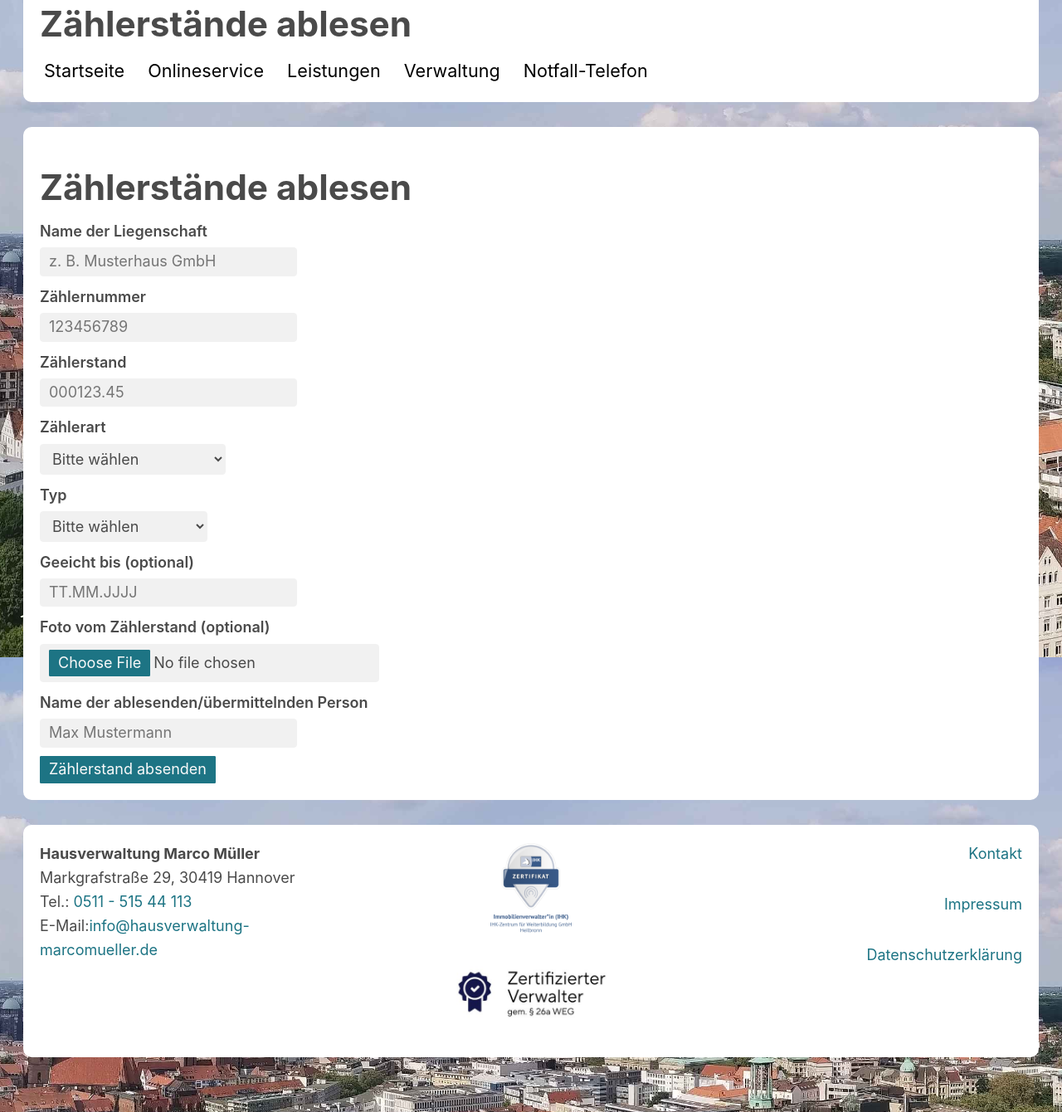
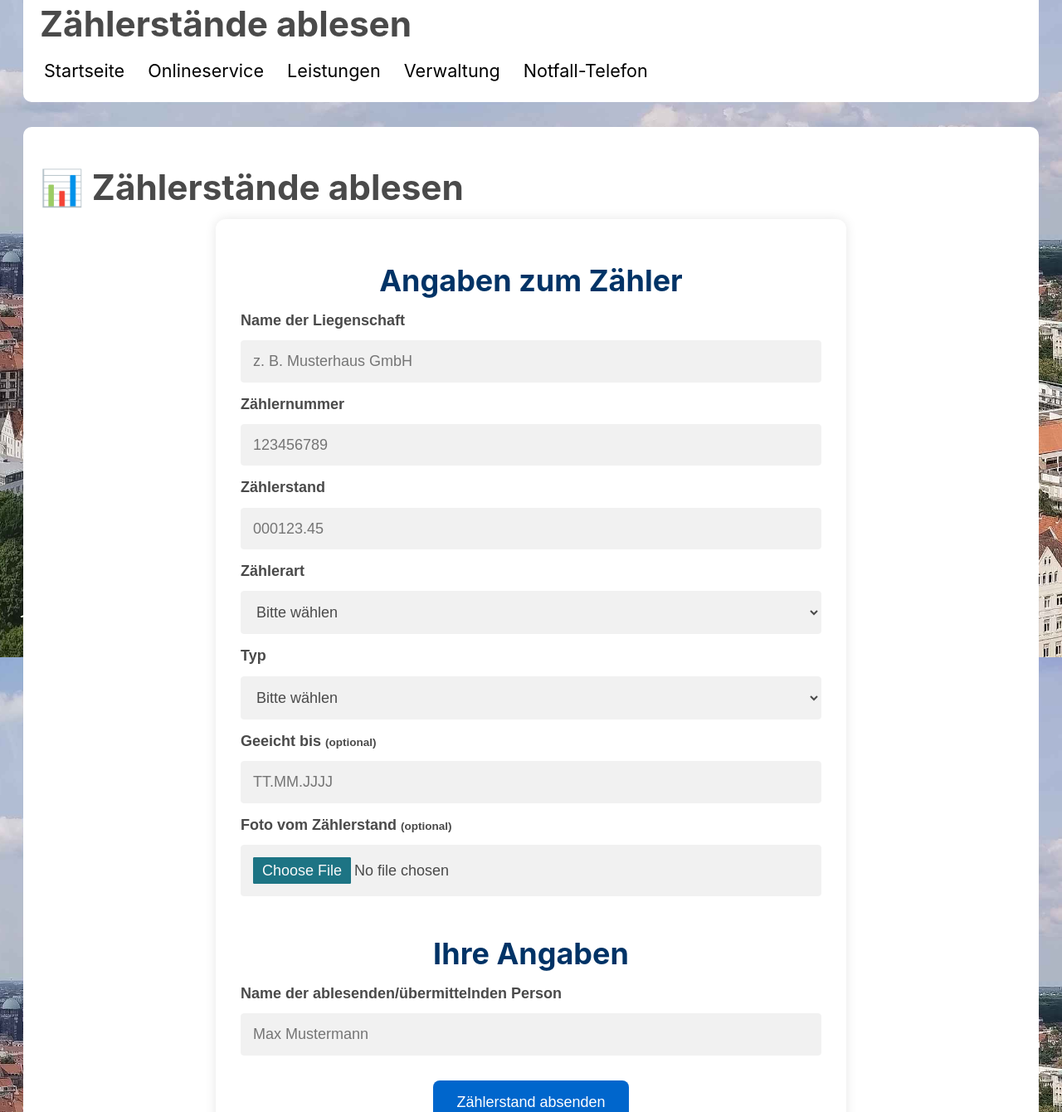
Before and after one commit to marek22k/hausverwaltung, a Jekyll site: the page built from zaehlerstaende.md, in a window 1280 px wide and 1400 px high, scrolled down 948 px, cut to the strip 60-1400 px from the top of the window. Shown: the whole strip at 83% size. Built offline with Jekyll 4.4.1, drawn with Linux system fonts in a browser that asks for light colours; some of the changed lines change nothing that is shown.

Commit message:
Update zaehlerstaende.md

```diff
--- a/zaehlerstaende.md
+++ b/zaehlerstaende.md
@@ -1,139 +1,100 @@
 ---
-layout: default
-title: "Zählerstände ablesen"
+layout: page
+title: Zählerstände ablesen
 permalink: /zaehlerstaende/
+description: Online-Formular zum Übermitteln von Zählerständen an die Hausverwaltung Marco Müller in Hannover
+keywords: zaehlerstand, wasserzaehler ablesen, zaehlerstaende hausverwaltung, formular zaehlerstand
 ---
 
-<section class="min-h-screen flex flex-col items-center justify-center py-12 bg-gray-100">
+# 📊 Zählerstände ablesen
 
-  <!-- Karte: dank mx-auto perfekt zentriert, max 4xl breit -->
-  <div class="bg-white shadow-2xl rounded-2xl p-10 mx-auto max-w-4xl px-4">
+<form action="/zaehlerstand.php" method="post"
+      enctype="multipart/form-data"
+      style="background:#fff; padding:25px 30px; border-radius:12px;
+             max-width:700px; margin:auto;
+             box-shadow:0 0 14px rgba(0,0,0,.1);
+             font-family:sans-serif; font-size:18px; line-height:1.4;">
 
-    <h1 class="text-4xl md:text-5xl font-bold text-center mb-12">
-      Zählerstände ablesen
-    </h1>
+  <h2 style="color:#003366; text-align:center;">Angaben zum Zähler</h2>
 
-    <form id="zaehlerstand-form"
-          action="/zaehlerstand.php"
-          method="POST"
-          enctype="multipart/form-data"
-          class="grid gap-8 md:grid-cols-2 place-items-center text-lg">
+  <label for="liegenschaft">Name der&nbsp;Liegenschaft</label>
+  <input type="text" id="liegenschaft" name="liegenschaft" required
+         placeholder="z.&nbsp;B. Musterhaus&nbsp;GmbH"
+         style="width:100%; padding:14px; margin:6px 0 14px;">
 
-      <!-- Name der Liegenschaft -->
-      <div class="flex flex-col md:col-span-2 items-center w-full">
-        <label for="liegenschaft" class="font-semibold mb-2 text-center">Name der Liegenschaft</label>
-        <input type="text" id="liegenschaft" name="liegenschaft"
-               placeholder="z. B. Musterhaus GmbH"
-               class="w-full max-w-md p-4 border rounded-xl text-xl focus:outline-none focus:ring-4 focus:ring-blue-500"
-               required>
-      </div>
+  <label for="zaehlernummer">Zählernummer</label>
+  <input type="text" id="zaehlernummer" name="zaehlernummer" required
+         placeholder="123456789"
+         style="width:100%; padding:14px; margin:6px 0 14px;">
 
-      <!-- Zählernummer -->
-      <div class="flex flex-col items-center w-full">
-        <label for="zaehlernummer" class="font-semibold mb-2 text-center">Zählernummer</label>
-        <input type="text" id="zaehlernummer" name="zaehlernummer"
-               placeholder="123456789"
-               class="w-full max-w-md p-4 border rounded-xl text-xl focus:outline-none focus:ring-4 focus:ring-blue-500"
-               required>
-      </div>
+  <label for="zaehlerstand">Zählerstand</label>
+  <input type="text" id="zaehlerstand" name="zaehlerstand" required
+         placeholder="000123.45"
+         style="width:100%; padding:14px; margin:6px 0 14px;">
 
-      <!-- Zählerstand -->
-      <div class="flex flex-col items-center w-full">
-        <label for="zaehlerstand" class="font-semibold mb-2 text-center">Zählerstand</label>
-        <input type="text" id="zaehlerstand" name="zaehlerstand"
-               placeholder="000123.45"
-               class="w-full max-w-md p-4 border rounded-xl text-xl focus:outline-none focus:ring-4 focus:ring-blue-500"
-               required>
-      </div>
+  <label for="zaehlerart">Zählerart</label>
+  <select id="zaehlerart" name="zaehlerart" required
+          style="width:100%; padding:14px; margin:6px 0 14px;">
+    <option value="" disabled selected hidden>Bitte wählen</option>
+    <option>Kaltwasserzähler</option>
+    <option>Wärmemengenzähler</option>
+    <option>Gaszähler</option>
+  </select>
 
-      <!-- Zählerart -->
-      <div class="flex flex-col items-center w-full">
-        <label for="zaehlerart" class="font-semibold mb-2 text-center">Zählerart</label>
-        <select id="zaehlerart" name="zaehlerart"
-                class="w-full max-w-md p-4 border rounded-xl text-xl focus:outline-none focus:ring-4 focus:ring-blue-500"
-                required>
-          <option value="" disabled selected hidden>Bitte wählen</option>
-          <option>Kaltwasserzähler</option>
-          <option>Wärmemengenzähler</option>
-          <option>Gaszähler</option>
-        </select>
-      </div>
+  <label for="typ">Typ</label>
+  <select id="typ" name="typ" required
+          style="width:100%; padding:14px; margin:6px 0 14px;">
+    <option value="" disabled selected hidden>Bitte wählen</option>
+    <option>Wohnungszähler</option>
+    <option>Allgemeiner Zähler</option>
+  </select>
 
-      <!-- Typ -->
-      <div class="flex flex-col items-center w-full">
-        <label for="typ" class="font-semibold mb-2 text-center">Typ</label>
-        <select id="typ" name="typ"
-                class="w-full max-w-md p-4 border rounded-xl text-xl focus:outline-none focus:ring-4 focus:ring-blue-500"
-                required>
-          <option value="" disabled selected hidden>Bitte wählen</option>
-          <option>Wohnungszähler</option>
-          <option>Allgemeiner Zähler</option>
-        </select>
-      </div>
+  <label for="geeicht_bis">Geeicht bis <small>(optional)</small></label>
+  <input type="text" id="geeicht_bis" name="geeicht_bis"
+         placeholder="TT.MM.JJJJ"
+         style="width:100%; padding:14px; margin:6px 0 14px;">
 
-      <!-- Geeicht bis -->
-      <div class="flex flex-col items-center w-full">
-        <label for="geeicht_bis" class="font-semibold mb-2 text-center">Geeicht bis (optional)</label>
-        <input type="text" id="geeicht_bis" name="geeicht_bis"
-               placeholder="TT.MM.JJJJ"
-               class="w-full max-w-md p-4 border rounded-xl text-xl focus:outline-none focus:ring-4 focus:ring-blue-500">
-      </div>
+  <label for="bild">Foto vom Zählerstand <small>(optional)</small></label>
+  <input type="file" id="bild" name="bild" accept="image/*"
+         style="width:100%; padding:14px; margin:6px 0 20px;">
 
-      <!-- Bild-Upload -->
-      <div class="flex flex-col items-center w-full">
-        <label for="bild" class="font-semibold mb-2 text-center">Foto vom Zählerstand (optional)</label>
-        <input type="file" id="bild" name="bild" accept="image/*"
-               class="w-full max-w-md p-4 border rounded-xl text-xl focus:outline-none focus:ring-4 focus:ring-blue-500 file:bg-blue-50 file:border-0 file:p-3 file:rounded-lg">
-      </div>
+  <h2 style="color:#003366; text-align:center;">Ihre Angaben</h2>
 
-      <!-- Name Person -->
-      <div class="flex flex-col md:col-span-2 items-center w-full">
-        <label for="person" class="font-semibold mb-2 text-center">Name der ablesenden/übermittelnden Person</label>
-        <input type="text" id="person" name="person"
-               placeholder="Max Mustermann"
-               class="w-full max-w-md p-4 border rounded-xl text-xl focus:outline-none focus:ring-4 focus:ring-blue-500"
-               required>
-      </div>
+  <label for="person">Name der ablesenden/übermittelnden Person</label>
+  <input type="text" id="person" name="person" required
+         placeholder="Max&nbsp;Mustermann"
+         style="width:100%; padding:14px; margin:6px 0 20px;">
 
-      <!-- Submit-Button -->
-      <div class="md:col-span-2 text-center mt-4">
-        <button type="submit"
-                class="inline-block bg-blue-600 hover:bg-blue-700 text-white font-semibold py-4 px-12 rounded-xl text-2xl transition transform hover:-translate-y-0.5 hover:shadow-2xl">
-          Zählerstand absenden
-        </button>
-      </div>
-    </form>
-  </div>
-</section>
+  <button type="submit"
+          style="background:#0066cc; color:#fff; border:none;
+                 padding:16px 28px; font-size:18px;
+                 border-radius:8px; cursor:pointer;
+                 display:block; margin:10px auto 0;">
+    Zählerstand absenden
+  </button>
+</form>
 
 <script>
 /* -------- Prefill per URL-Parameter -------- */
 document.addEventListener('DOMContentLoaded', () => {
   const params = new URLSearchParams(window.location.search);
-  const map = {
-    liegenschaft: 'liegenschaft',
-    zaehlernummer: 'zaehlernummer',
-    zaehlerstand:  'zaehlerstand',
-    zaehlerart:    'zaehlerart',
-    typ:           'typ',
-    geeicht_bis:   'geeicht_bis',
-    person:        'person'
-  };
-  for (const [param, id] of Object.entries(map)) {
-    if (params.has(param)) {
-      const el = document.getElementById(id);
-      if (!el) continue;
-      if (el.tagName.toLowerCase() === 'select') {
-        const val = params.get(param).toLowerCase();
-        [...el.options].forEach(opt => {
-          if (opt.text.toLowerCase() === val || opt.value.toLowerCase() === val) {
-            opt.selected = true;
+  const fields = ['liegenschaft','zaehlernummer','zaehlerstand',
+                  'zaehlerart','typ','geeicht_bis','person'];
+  fields.forEach(id=>{
+    if(params.has(id)){
+      const el=document.getElementById(id);
+      if(!el) return;
+      if(el.tagName.toLowerCase()==='select'){
+        [...el.options].forEach(o=>{
+          if(o.text.toLowerCase()===params.get(id).toLowerCase()
+             || o.value.toLowerCase()===params.get(id).toLowerCase()){
+            o.selected=true;
           }
         });
-      } else {
-        el.value = params.get(param);
+      }else{
+        el.value=params.get(id);
       }
     }
-  }
+  });
 });
 </script>
```
